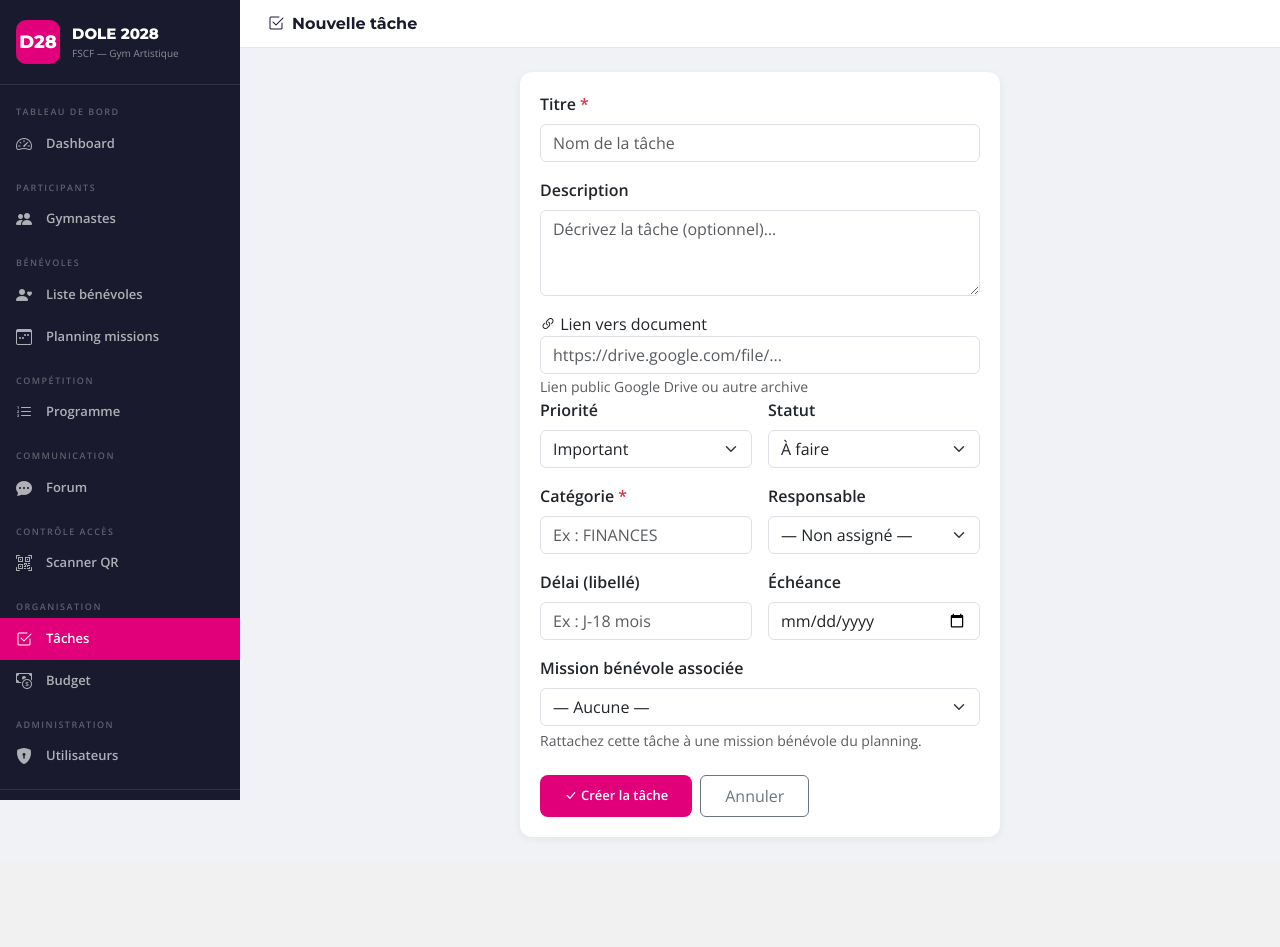
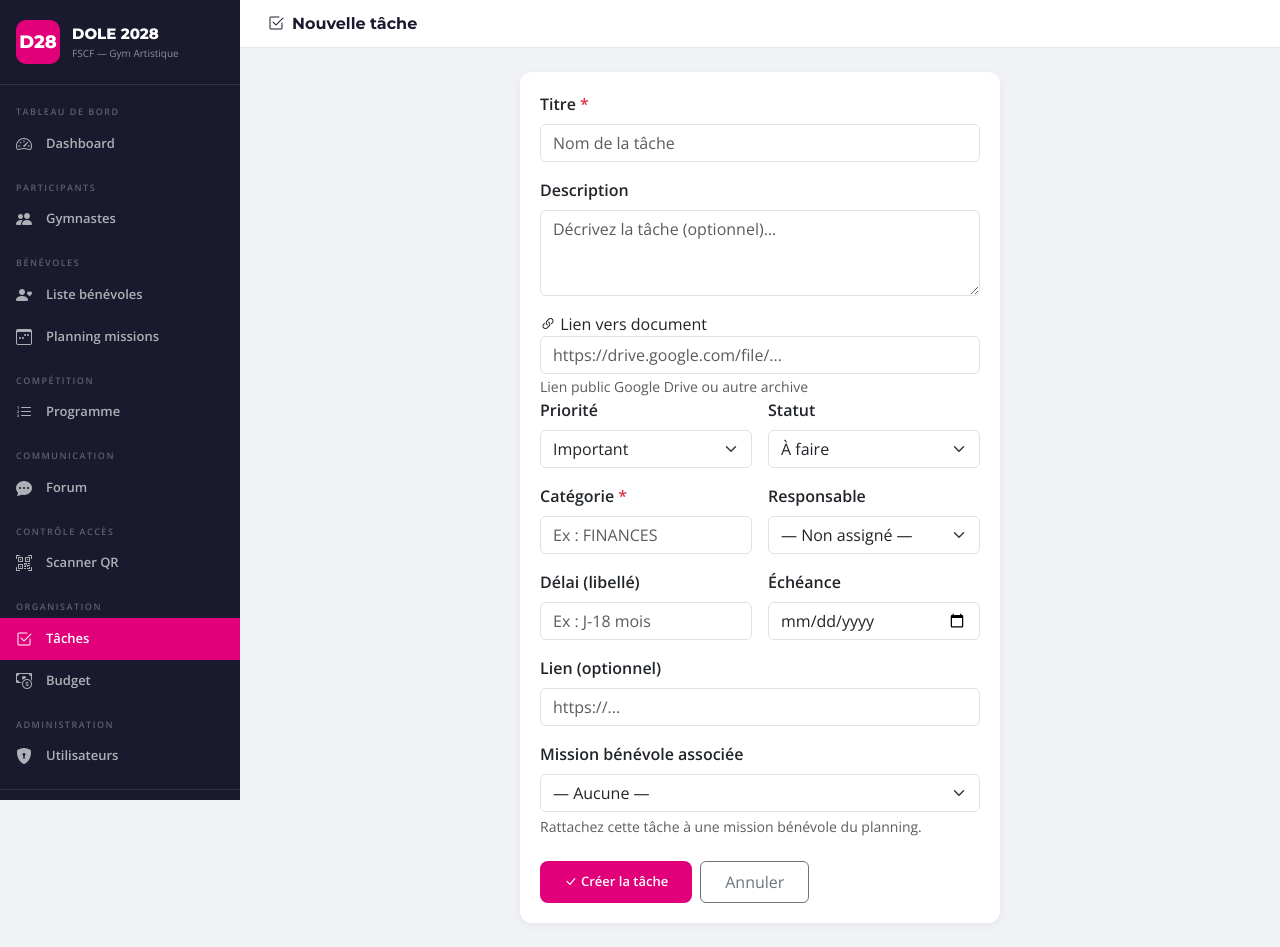
Before and after one commit to ugddole/Federaux-2028, a Flask app: page /taches/new in a window 1280 px wide. Before the commit the page ends 837 px from the top, so only its background shows below. Run offline with Flask 3, Linux system fonts and the light colour scheme; a user stored in the database is signed in; data comes from the database, SQL or seed files in the repository.

Commit message:
Add optional URL input field for lien

```diff
--- a/templates/tache_form.html
+++ b/templates/tache_form.html
@@ -86,7 +86,11 @@
                  value="{{ item.echeance if item else '' }}">
         </div>
       </div>
-
+        <div class="mb-3">
+          <label class="form-label fw-bold">Lien (optionnel)</label>
+          <input type="url" name="lien" class="form-control"
+                 value="{{ item.lien if item else '' }}" placeholder="https://...">
+        </div>
       <div class="mb-4">
         <label class="form-label fw-bold">Mission bénévole associée</label>
         <select name="mission_id" class="form-select">
```
